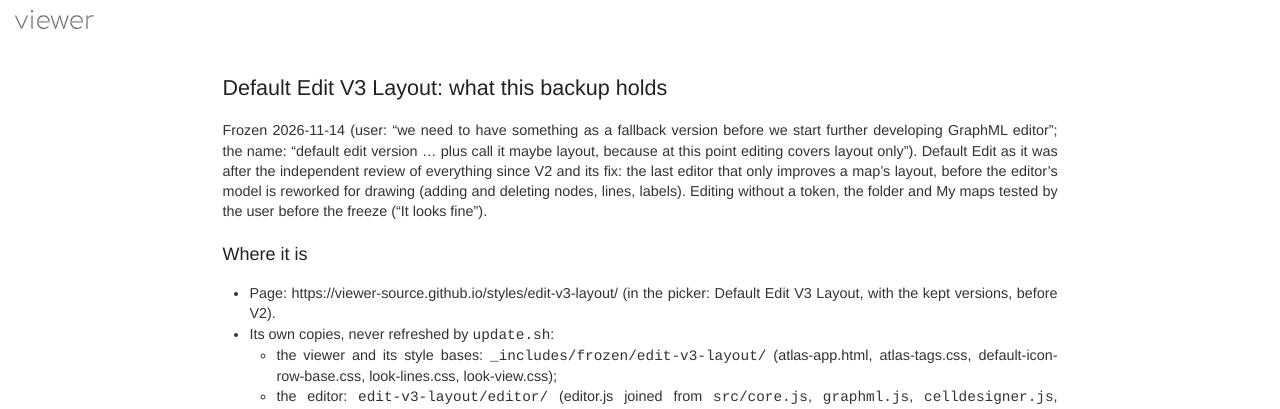
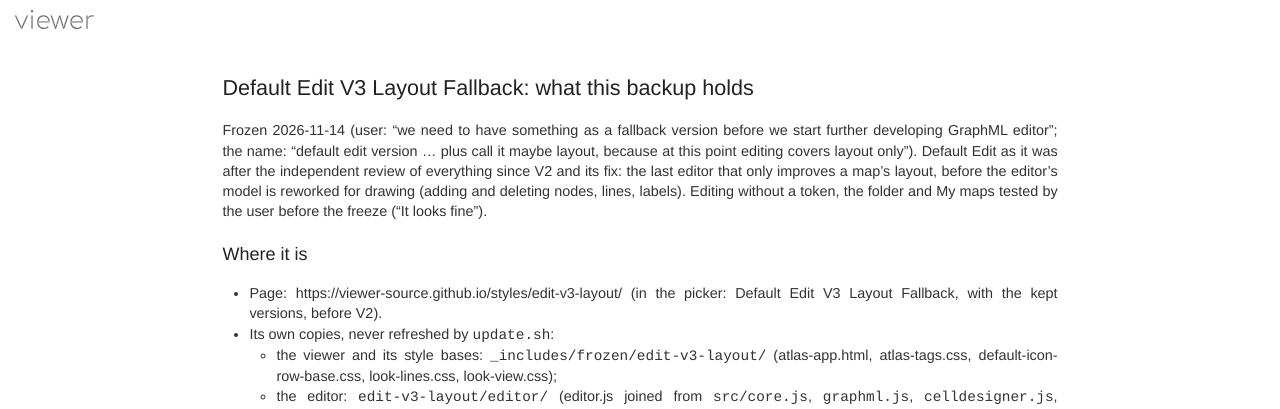
Before and after one commit to viewer-source/styles, a Jekyll site: the page built from edit-v3-layout/NOTES.md, in a window 1280 px wide. Shown: the top 409 px of the page. Built offline with Jekyll 4.4.1, drawn with Linux system fonts in a browser that asks for light colours; our own code applies the rules of GitHub Pages for plain Markdown files.

Commit message:
Default Edit V3 Layout Fallback: the backup's name (user)
Co-Authored-By: Claude Opus 5.5 <noreply@anthropic.com>
Claude-Session: https://claude.ai/code/session_01RZmt2T8KYzvcJhHPm4ZGhW

```diff
--- a/edit-v3-layout/NOTES.md
+++ b/edit-v3-layout/NOTES.md
@@ -1,4 +1,4 @@
-# Default Edit V3 Layout: what this backup holds
+# Default Edit V3 Layout Fallback: what this backup holds
 
 Frozen 2026-11-14 (user: "we need to have something as a fallback version before we start further developing GraphML
 editor"; the name: "default edit version ... plus call it maybe layout, because at this point editing covers layout
@@ -8,7 +8,7 @@ Editing without a token, the folder and My maps tested by the user before the fr
 
 ## Where it is
 
-- Page: https://viewer-source.github.io/styles/edit-v3-layout/ (in the picker: Default Edit V3 Layout, with the kept
+- Page: https://viewer-source.github.io/styles/edit-v3-layout/ (in the picker: Default Edit V3 Layout Fallback, with the kept
   versions, before V2).
 - Its own copies, never refreshed by `update.sh`:
   - the viewer and its style bases: `_includes/frozen/edit-v3-layout/` (atlas-app.html, atlas-tags.css,
--- a/edit-v3-layout/default-edit.css
+++ b/edit-v3-layout/default-edit.css
@@ -1,7 +1,7 @@
 ---
 # Jekyll front matter, kept so the file is built as the other styles
 ---
-/* Default Edit V3 Layout (user, 2026-11-14: "default edit version ... plus layout", the last editor that does layout
+/* Default Edit V3 Layout Fallback (user, 2026-11-14: "default edit version ... plus layout", the last editor that does layout
    only, before drawing from scratch): Default Edit as it was after the review of everything since V2 and its fix, viewer
    edd77db. Its own copies of the viewer and its styles in _includes/frozen/edit-v3-layout/, of the editor in
    edit-v3-layout/editor/ and of the four renderers in edit-v3-layout/renderers/; never refreshed by update.sh. */
--- a/edit-v3-layout/index.html
+++ b/edit-v3-layout/index.html
@@ -1,7 +1,7 @@
 ---
 layout: default
 ---
-{% comment %} Default Edit V3 Layout (user, 2026-11-14: the fallback before drawing from scratch; "layout" as the editor
+{% comment %} Default Edit V3 Layout Fallback (user, 2026-11-14: the fallback before drawing from scratch; "layout" as the editor
 covers layout only): Default Edit frozen with editing without a token, the folder and My maps, its own page with its own
 copies of the viewer, the editor and the renderers it runs; the picker opens it from the other styles and goes back to
 /styles/ for them. {% endcomment %}
--- a/styles.json
+++ b/styles.json
@@ -17,7 +17,7 @@
   {"id": "default-next-dots", "name": "Default V2 Frame Compact Dots", "file": "default-next-dots.css", "kept": true},
   {"id": "default-list", "name": "Default V2 Frame Compact List", "file": "default-list.css", "kept": true},
   {"id": "default-icon-column", "name": "Default Icon Column Legacy", "file": "default-icon-column.css", "kept": true},
-  {"id": "default-edit-v3-layout", "name": "Default Edit V3 Layout", "file": "../edit-v3-layout/default-edit.css", "page": "/styles/edit-v3-layout/", "kept": true},
+  {"id": "default-edit-v3-layout", "name": "Default Edit V3 Layout Fallback", "file": "../edit-v3-layout/default-edit.css", "page": "/styles/edit-v3-layout/", "kept": true},
   {"id": "default-edit-v2", "name": "Default Edit V2 JavaScript", "file": "../edit-v2/default-edit.css", "page": "/styles/edit-v2/", "kept": true},
   {"id": "default-edit-v1", "name": "Default Edit V1 Python", "file": "../edit-v1/default-edit.css", "page": "/styles/edit-v1/", "kept": true}
 ]
```
Also changed, not shown: CLAUDE.md (+1 -1 lines).
